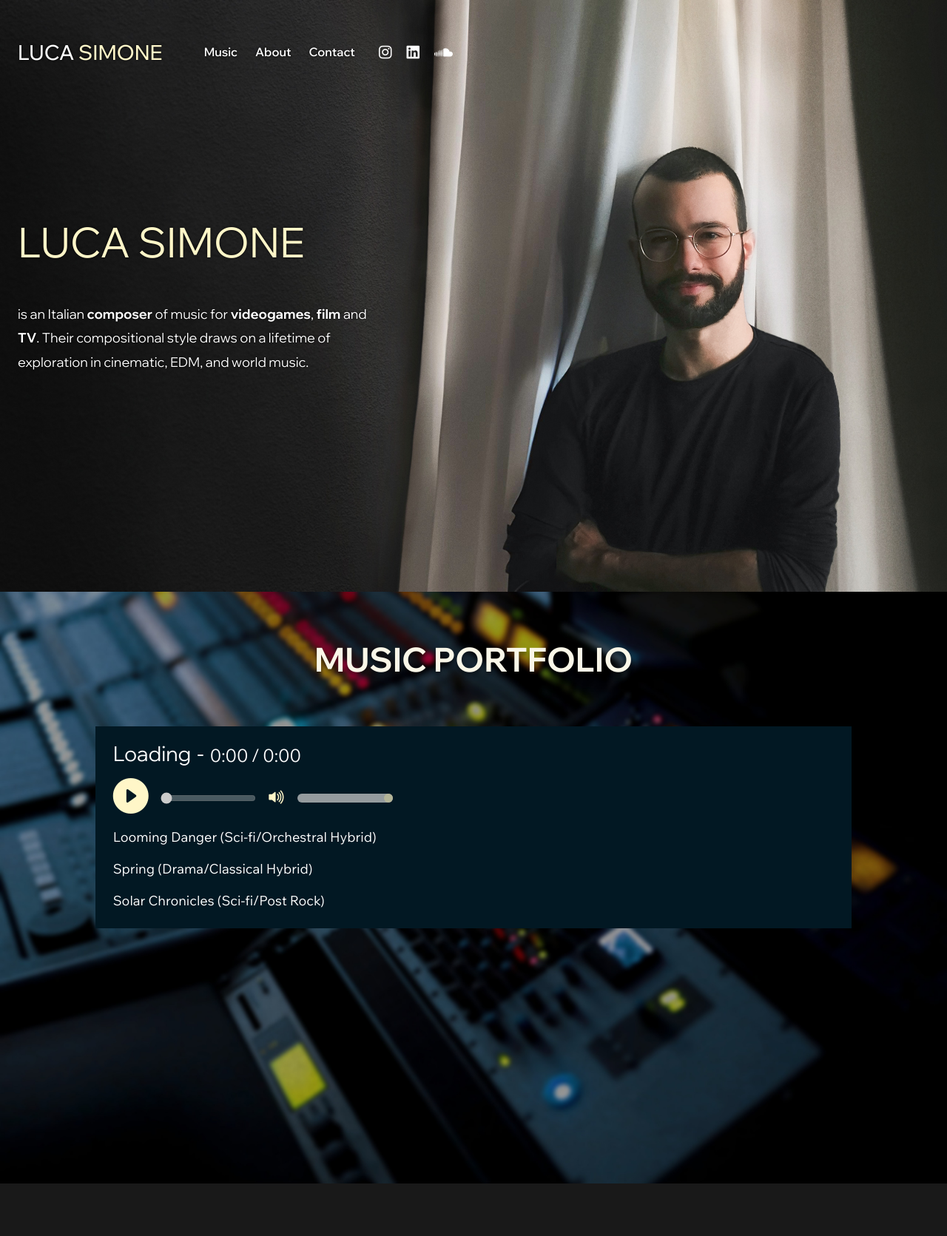
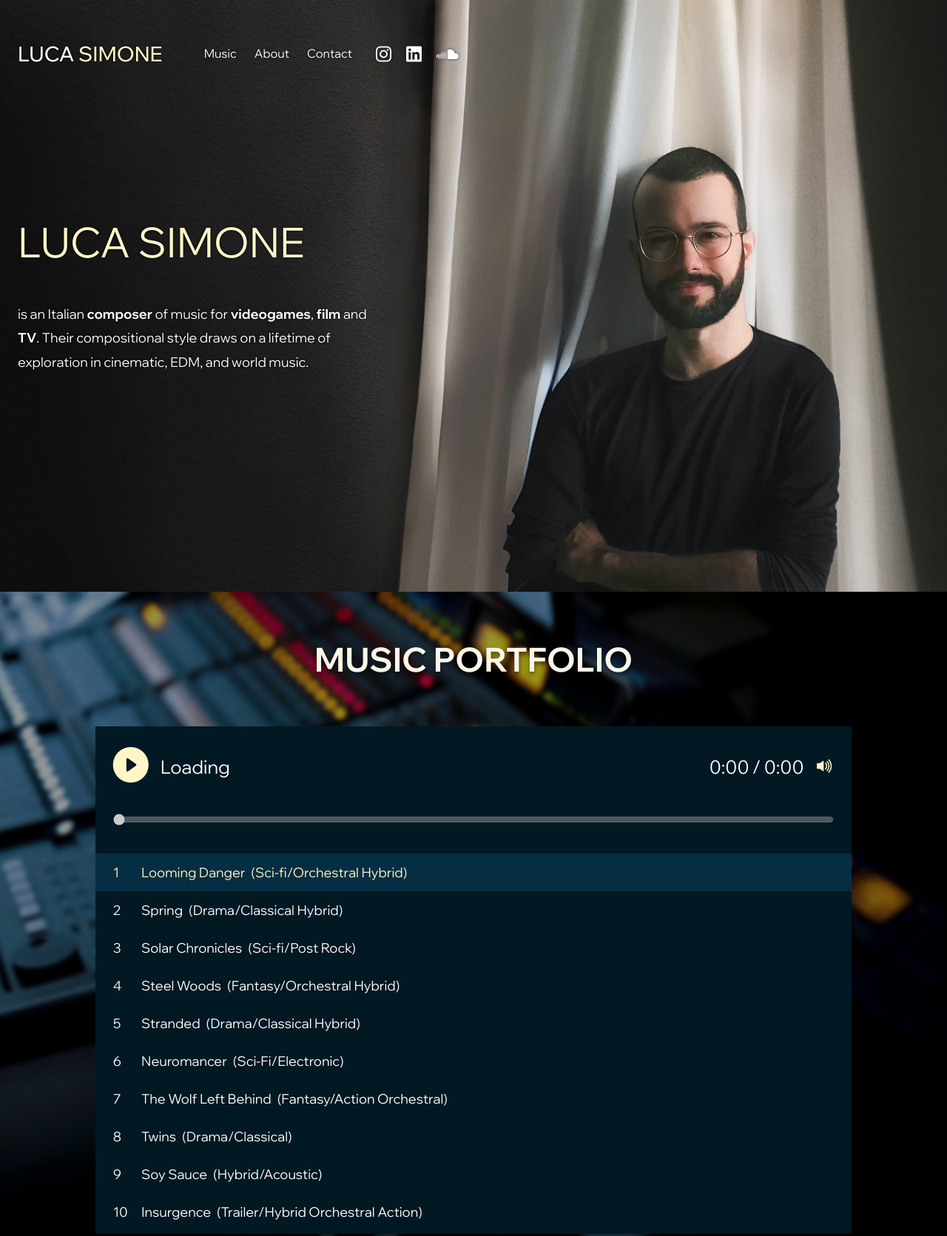
Before and after one commit to KogenChan/composer_website, a website: page index.html in a window 1280 px wide. Shown: the top 1671 px of the page at 74% size. Drawn offline with nearby package versions, Linux system fonts and the light colour scheme.

Commit message:
portfolio section almost finished/missing spectrogram and YT videos

```diff
--- a/Resources/css/style.css
+++ b/Resources/css/style.css
@@ -1,5 +1,6 @@
 :root {
     --primary: #021823;
+    --primary-light: hsl(200, 84%, 14%);
     --secondary: #191919;
     --accent: #fff6c8;
     --accent-light: #faf7e8;
@@ -16,6 +17,18 @@
 
 .primary-border {
     border-color: var(--primary);
+}
+
+.primary-light-bg {
+    background-color: var(--primary-light);
+}
+
+.primary-light-text {
+    color: var(--primary-light);
+}
+
+.primary-light-border {
+    border-color: var(--primary-light);
 }
 
 .secondary-bg {
@@ -175,18 +188,19 @@ section {
 /* ! NAVBAR */
 
 .nav-link {
-    font-weight: 600 !important;
-    transition: 0.2s cubic-bezier(0.65, 0, 0.35, 1);
-    padding: 0px auto;
+    transition: all 0.2s cubic-bezier(0.65, 0, 0.35, 1) !important;
+    text-shadow: 0 0 3px var(--secondary);
+}
+
+.nav-icon {
+    font-size: 24px;
+    margin: auto;
+    transition: all 0.2s cubic-bezier(0.65, 0, 0.35, 1);
 }
 
 .nav-link:hover {
+    transform: scale(115%) translateY(-5px);
     color: var(--accent) !important;
-}
-
-.nav-icon {
-    font-size: 20px;
-    margin: auto;
 }
 
 .fa-soundcloud {
@@ -224,43 +238,110 @@ section {
 #playTog {
     font-size: 3rem;
     margin-bottom: 6px;
+    cursor: pointer;
+    color: var(--accent);
+    transition: color 0.2s cubic-bezier(0.65, 0, 0.35, 1);
 }
 
-.skipBtn {
+#playTog:hover {
+    color: var(--accent-light);
+}
+
+#playVolI {
     font-size: 1.55rem;
     margin-bottom: 3px;
+    cursor: pointer;
+    color: var(--accent);
+    transition: color 0.2s cubic-bezier(0.65, 0, 0.35, 1);
+}
+
+#playVolI:hover {
+    color: var(--accent-light);
 }
 
 #playVolR {
+    appearance: none;
+    height: 2px;
+    background: var(--accent);
+    width: 76px;
+    position: absolute;
+    top: 43px;
+    left: -27px;
+    transform: rotate(-90deg);
+}
+
+#playVolR::-webkit-slider-thumb {
     -webkit-appearance: none;
     appearance: none;
-    height: 12px;
+    width: 10px;
+    height: 10px;
     border-radius: 10px;
-    background: #d3d3d3;
-    outline: none;
-    opacity: 0.7;
-    -webkit-transition: .2s;
-    transition: opacity .2s;
+    background: var(--accent);
+    cursor: pointer;
+}
+
+#playVolR::-moz-range-thumb {
+    width: 10px;
+    height: 10px;
+    background: var(--accent);
+    cursor: pointer;
+}
+
+.dropdown-content {
+    top:-90px;
+    height: 90px;
+    width: 24px;
+    opacity: 0;
+    transition: opacity 0.2s cubic-bezier(0.65, 0, 0.35, 1);
+    /* display:none; */
+    position: absolute;
+    z-index: 1;
+    border: 1px solid var(--primary-light);
+    box-shadow: 0px 0px 8px 0px #000;
+}
+
+.dropdown:hover .dropdown-content {
+    /* display: block; */
+    opacity: 1;
+}
+
+.portfolio-item {
+    background-color: var(--primary);
+    transition: all 0.2s cubic-bezier(0.65, 0, 0.35, 1);
+    cursor: pointer;
+    padding: 12px 0px;
+    color: white;
+}
+
+.portfolio-item:hover {
+    color: var(--accent);
+    background-color: var(--primary-light);
+}
+
+#trackName {
+    transition: padding 0.2s cubic-bezier(0.65, 0, 0.35, 1);
+}
+
+.portfolio-item:hover #trackName{
+    padding-left: 6px;
+}
+
+.current {
+    color: var(--accent);
+    background-color: var(--primary-light);
+}
+
+.current #trackName {
+    padding-left: 0px !important;
+}
+
+.current span {
     color: var(--accent);
 }
 
-#playVolR::-webkit-slider-thumb {
-  -webkit-appearance: none;
-  appearance: none;
-  width: 12px;
-  height: 12px;
-  border-radius: 10px;
-  background: var(--accent);
-  cursor: pointer; /* Cursor on hover */
+.current-song {
+    font-size: calc(1rem + 0.7vw);
 }
-
-#playVolR::-moz-range-thumb {
-  width: 12px;
-  height: 12px;
-  background: var(--accent);
-  cursor: pointer;
-}
-
 
 /* !CREDITS */
 
@@ -322,13 +403,13 @@ section {
 }
 
 .sendButton {
-    background-color: var(--black) !important;
-    border-radius: 0 !important;
-    border: 2px solid white !important;
-    width: 100% !important;
+    background-color: var(--black);
+    border-radius: 0;
+    border: 2px solid white;
+    width: 100%;
     position: relative;
     z-index: 1;
-    padding: 0 !important;
+    padding: 0;
 }
 
 .sendButton p {
--- a/index.html
+++ b/index.html
@@ -17,15 +17,17 @@
                 <div class="col-12">
                     <nav class="navbar navbar-expand-lg bg-none px-2 px-md-0 py-4 py-md-4 py-lg-5">
                         <h3 class="wix-display text-white text-shadow pe-5 my-0">LUCA <accent class="accent-text">SIMONE</accent></h3>
-                        <button class="position-relative navbar-toggler p-0 pe-4 border-0" type="button" data-bs-toggle="collapse" data-bs-target="#navbarNavAltMarkup" aria-controls="navbarNavAltMarkup" aria-expanded="false" aria-label="Toggle navigation">
-                            <i class="position-absolute top-50 start-50 translate-middle toggler-icon bi bi-list fs-1 text-white text-shadow border-0"></i>
-                            <i class="position-absolute top-50 start-50 translate-middle opacity toggler-icon bi bi-x fs-1 text-white text-shadow border-0"></i>
-                        </button>
-                        <div class="collapse navbar-collapse pt-3 pt-lg-0" id="navbarNavAltMarkup">
-                            <div class="navbar-nav">
-                                <a class="nav-link text-start text-shadow text-white wix-display me-lg-2" href="#"><p class="m-0">Music</p></a>
-                                <a class="nav-link text-start text-shadow text-white wix-display me-lg-2" href="#"><p class="m-0">About</p></a>
-                                <a class="nav-link text-start text-shadow text-white wix-display me-lg-3" href="#"><p class="m-0">Contact</p></a>
+                        <div class="pt-3 pt-lg-0" id="navbarNavAltMarkup">
+                            <div class="navbar-nav d-flex align-items-center">
+                                <a class="nav-link text-start text-shadow text-white wix-display p-0 px-2 me-lg-2" href="#">
+                                    <p class="m-0">Music</p>
+                                </a>
+                                <a class="nav-link text-start text-shadow text-white wix-display p-0 px-2 me-lg-2" href="#">
+                                    <p class="m-0">About</p>
+                                </a>
+                                <a class="nav-link text-start text-shadow text-white wix-display p-0 px-2 me-lg-3" href="#">
+                                    <p class="m-0">Contact</p>
+                                </a>
                                 <div class="d-flex flex-row gap-3 gap-lg-1">
                                     <a class="nav-link text-white wix-display" target="_blank" href="https://www.instagram.com/lucasimone_composer/">
                                         <i class="fa-brands nav-icon pt-1 fa-instagram"></i>
@@ -50,7 +52,6 @@
                         <h3 class="wix-display text-white text-shadow pe-5 my-1">LUCA <accent class="accent-text">SIMONE</accent></h3>
                         <button class="position-relative navbar-toggler p-0 pe-4 border-0" type="button" data-bs-toggle="collapse" data-bs-target="#navbarNavAltMarkup" aria-controls="navbarNavAltMarkup" aria-expanded="false" aria-label="Toggle navigation">
                             <i class="position-absolute top-50 start-50 translate-middle toggler-icon bi bi-list fs-1 text-white text-shadow border-0"></i>
-                            <i class="position-absolute top-50 start-50 translate-middle opacity toggler-icon bi bi-x fs-1 text-white text-shadow border-0"></i>
                         </button>
                         <div class="collapse navbar-collapse pt-3 pt-lg-0" id="navbarNavAltMarkup">
                             <div class="navbar-nav">
@@ -91,7 +92,7 @@
     <!-- # HEADER MOBILE -->
     <section class="header-mobile">
         <div class="container">
-            <div class="row align-items-center d-flex d-lg-none py-4 px-4 px-md-0">
+            <div class="row align-items-center d-flex d-lg-none py-4 px-4 px-lg-0">
                 <div class="col-12 py-3 px-0">
                     <h1 class="accent-text wix-display display-5 mb-3 text-center" data-aos="fade-right" data-aos-duration="1500">LUCA SIMONE</h1>
                     <p class="wix-display fs-18 text-white pb-0 mb-0" data-aos="fade-left" data-aos-duration="1500">
@@ -108,49 +109,54 @@
     <!-- # PORTFOLIO -->
     <main class="portfolio min-vh-100">
         <div class="container px-4 px-md-auto">
+
+             <!-- ? Player -->
             <div class="row justify-content-center">
                 <div class="col-12">
-                    <h2 class="section-title py-5 my-3">music portfolio</h2>
+                    <h2 class="section-title py-5 my-3 d-none d-lg-block">music portfolio</h2>
+                    <h2 class="section-title py-5 my-0 d-block d-lg-none display-5 accent-text">music portfolio</h2>
                 </div>
                 <div class="col-12 col-lg-10">
-                    <div id="player" class="primary-bg px-4 py-2">
+                    <div id="player" class="primary-bg px-0 pt-2">
 
                         <!-- Controls -->
-                        <div id="playControls">
-                            <div class="pt-2 d-flex align-items-center">
-                                <span id="playName" class="text-white wix-display fs-3">Select a song</span>
-                                <span class="text-white wix-display fs-3 px-2">-</span>
-
-                                <div id="playTimeD" class="d-flex align-items-center pt-1">
-                                    <span id="playTimeN" class="text-white wix-display fs-4">0:00</span>
-                                    <span class="text-white wix-display fs-4 px-1">/</span>
-                                    <span id="playTimeT" class="text-white wix-display fs-4">0:00</span>
+                        <div id="playControls" class="px-4">
+                            <div class="py-2 d-flex align-items-center justify-content-between">
+                                <div class="d-flex align-items-center justify-content-center">
+                                    <i id="playTog" class="bi bi-play-circle-fill"></i>
+                                    <span id="playName" class="text-white current-song wix-display ms-3">Select a song</span>
+                                </div>
+                                <div class="d-flex align-items-center justify-content-center">
+                                    <div id="playTimeD" class="d-flex align-items-center">
+                                        <span id="playTimeN" class="text-white current-song wix-display">0:00</span>
+                                        <span class="text-white current-song wix-display px-1">/</span>
+                                        <span id="playTimeT" class="text-white current-song wix-display">0:00</span>
+                                    </div>
+                                    <div class="dropdown ms-3 d-none d-lg-flex align-items-center position-relative">
+                                        <i id="playVolI" class="bi bi-volume-up-fill" onclick="showVol()"></i>
+                                        <div class="dropdown-content primary-bg">
+                                            <input id="playVolR" type="range" min="0" max="1" step="0.1" value="1" disabled>
+                                        </div>
+                                    </div>
                                 </div>
                             </div>
-                            <div class="d-flex align-items-center">
-                                <i id="playTog" class="accent-text bi bi-play-circle-fill pe-3"></i>
-                                <input id="playTimeR" type="range" value="0" min="0" disabled>
-                                <i id="playVolI" class="accent-text px-3 skipBtn bi bi-volume-up-fill"></i>
-                                <input id="playVolR" type="range" min="0" max="1" step="0.1" value="1" disabled>
-                            </div>
+                            <input id="playTimeR" class="w-100 py-3" type="range" value="0" min="0" disabled>
                         </div>
 
                         <!-- Playlist -->
-                        <div id="playlist">
-                            <div class="text-white d-flex justify-content-between pb-3 wix-text fs-18" data-src="Resources/media/portfolio/danger.wav" data-title="Looming Danger (Sci-fi/Orchestral Hybrid)">
-                                <span>Looming Danger (Sci-fi/Orchestral Hybrid)</span>
-                            </div>
-                            <div class="text-white d-flex justify-content-between pb-3 wix-text fs-18" data-src="Resources/media/portfolio/spring.wav" data-title="Spring (Drama/Classical Hybrid)">
-                                <span>Spring (Drama/Classical Hybrid)</span>
-                            </div>
-                            <div class="text-white d-flex justify-content-between pb-3 wix-text fs-18" data-src="Resources/media/portfolio/solar.flac" data-title="Solar Chronicles (Sci-fi/Post Rock)">
-                                <span>Solar Chronicles (Sci-fi/Post Rock)</span>
-                            </div>
-                        </div>
+                        <ul id="playlist" class="list-unstyled pt-3 pb-1">
+
+                        </ul>
 
                     </div>
                 </div>
             </div>
+
+            <!-- ? YouTube Videos -->
+            <div class="row justify-content-center">
+
+            </div>
+
         </div>
     </main>
 
--- /dev/null
+++ b/playlist.json
@@ -0,0 +1,52 @@
+[
+    {
+        "name": "Looming Danger",
+        "genre": "Sci-fi/Orchestral Hybrid",
+        "file": "Resources/media/portfolio/danger.wav"
+    },
+    {
+        "name": "Spring",
+        "genre": "Drama/Classical Hybrid",
+        "file": "Resources/media/portfolio/spring.wav"
+    },
+    {
+        "name": "Solar Chronicles",
+        "genre": "Sci-fi/Post Rock",
+        "file": "Resources/media/portfolio/solar.flac"
+    },
+    {
+        "name": "Steel Woods",
+        "genre": "Fantasy/Orchestral Hybrid",
+        "file": "Resources/media/portfolio/woods.wav"
+    },
+    {
+        "name": "Stranded",
+        "genre": "Drama/Classical Hybrid",
+        "file": "Resources/media/portfolio/strand.wav"
+    },
+    {
+        "name": "Neuromancer",
+        "genre": "Sci-Fi/Electronic",
+        "file": "Resources/media/portfolio/neuro.wav"
+    },
+    {
+        "name": "The Wolf Left Behind",
+        "genre": "Fantasy/Action Orchestral",
+        "file": "Resources/media/portfolio/wolf.wav"
+    },
+    {
+        "name": "Twins",
+        "genre": "Drama/Classical",
+        "file": "Resources/media/portfolio/twins.wav"
+    },
+    {
+        "name": "Soy Sauce",
+        "genre": "Hybrid/Acoustic",
+        "file": "Resources/media/portfolio/soy.wav"
+    },
+    {
+        "name": "Insurgence",
+        "genre": "Trailer/Hybrid Orchestral Action",
+        "file": "Resources/media/portfolio/surge.wav"
+    }
+]
```
Also changed, not shown: Resources/js/main.js (+44 -7 lines).
